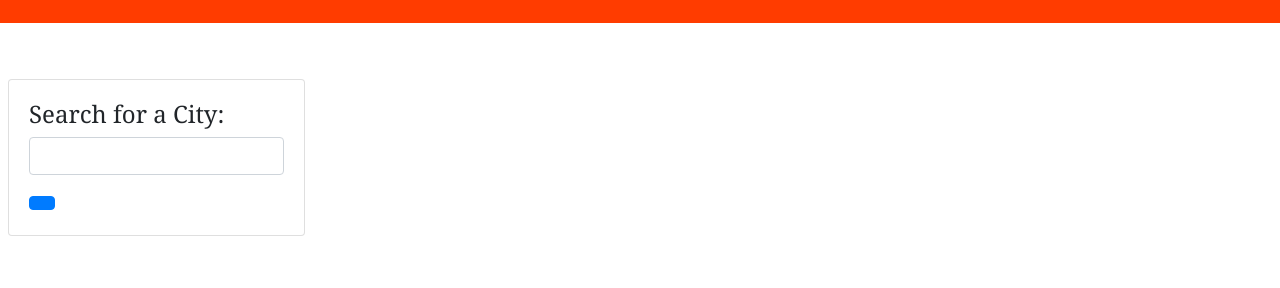
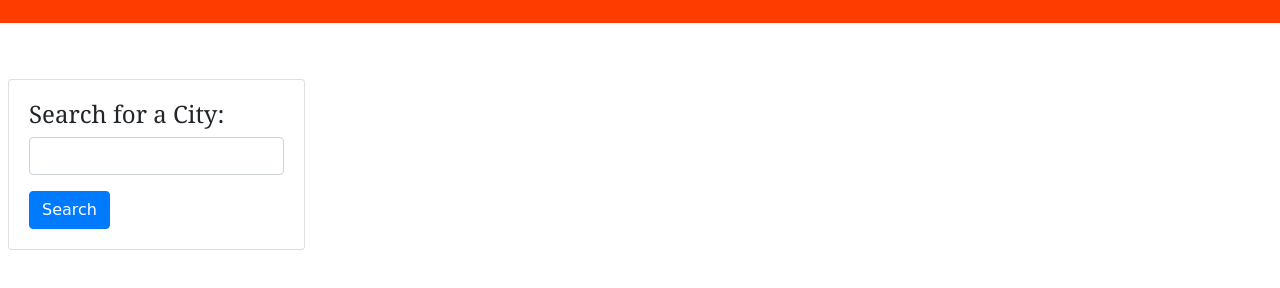
Before and after one commit to ccarmander/Weather-Dashboard, a plain HTML site: page index.html in a window 1280 px wide. Shown: the part 118-406 px from the top of the page. Drawn offline with nearby package versions, Linux system fonts and the light colour scheme.

Commit message:
fixed my search button

```diff
--- a/index.html
+++ b/index.html
@@ -40,7 +40,7 @@
                                 <input type="text" class="form-control" id="city-input">
                             </div>
                             <button id="search-button" type="submit" class="btn btn-primary"><i
-                                    class="fas fa-search"></i></button>
+                                    class="fas fa-search"></i>Search</button>
                             </form>
                         </div>
                     </div>
```
